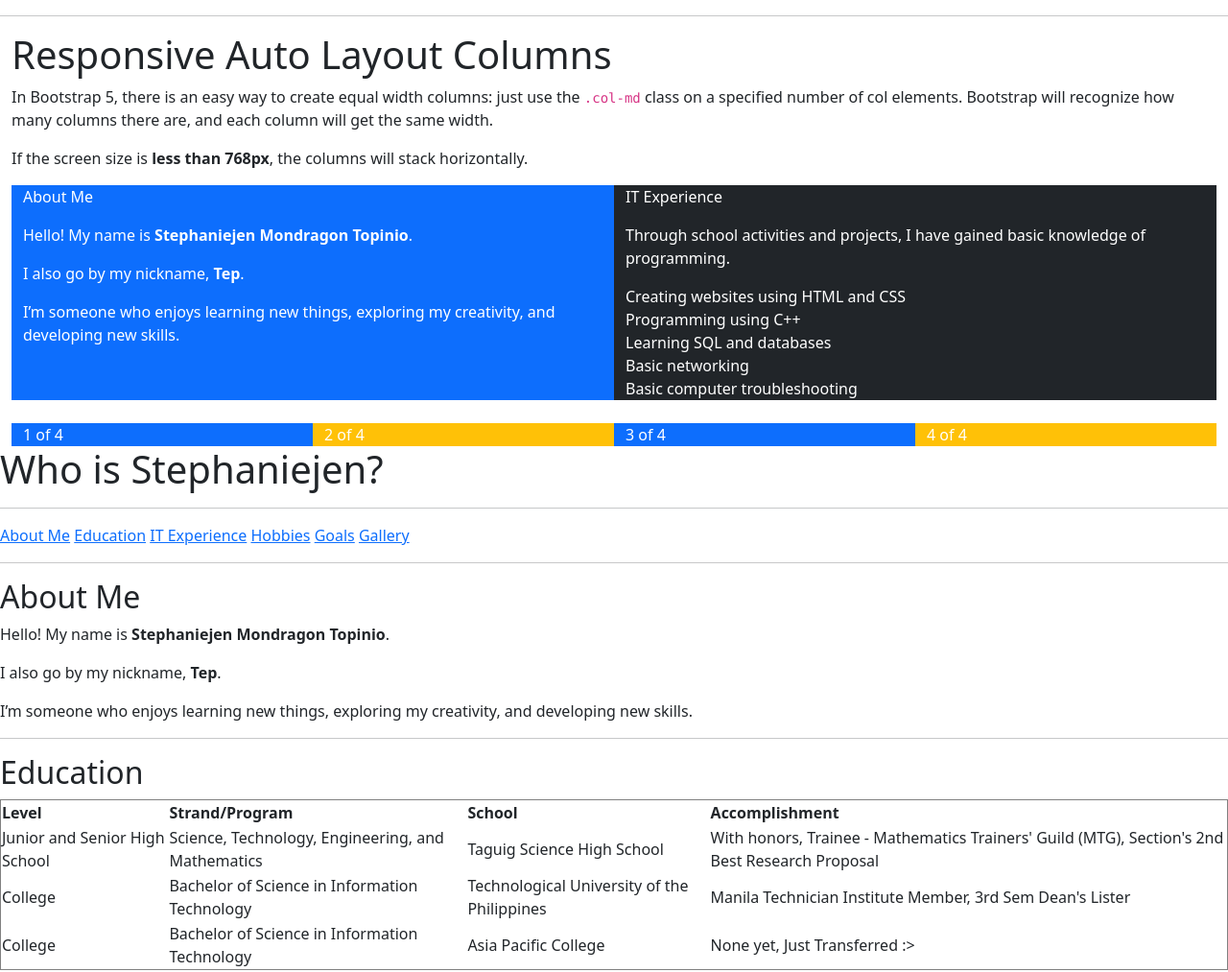
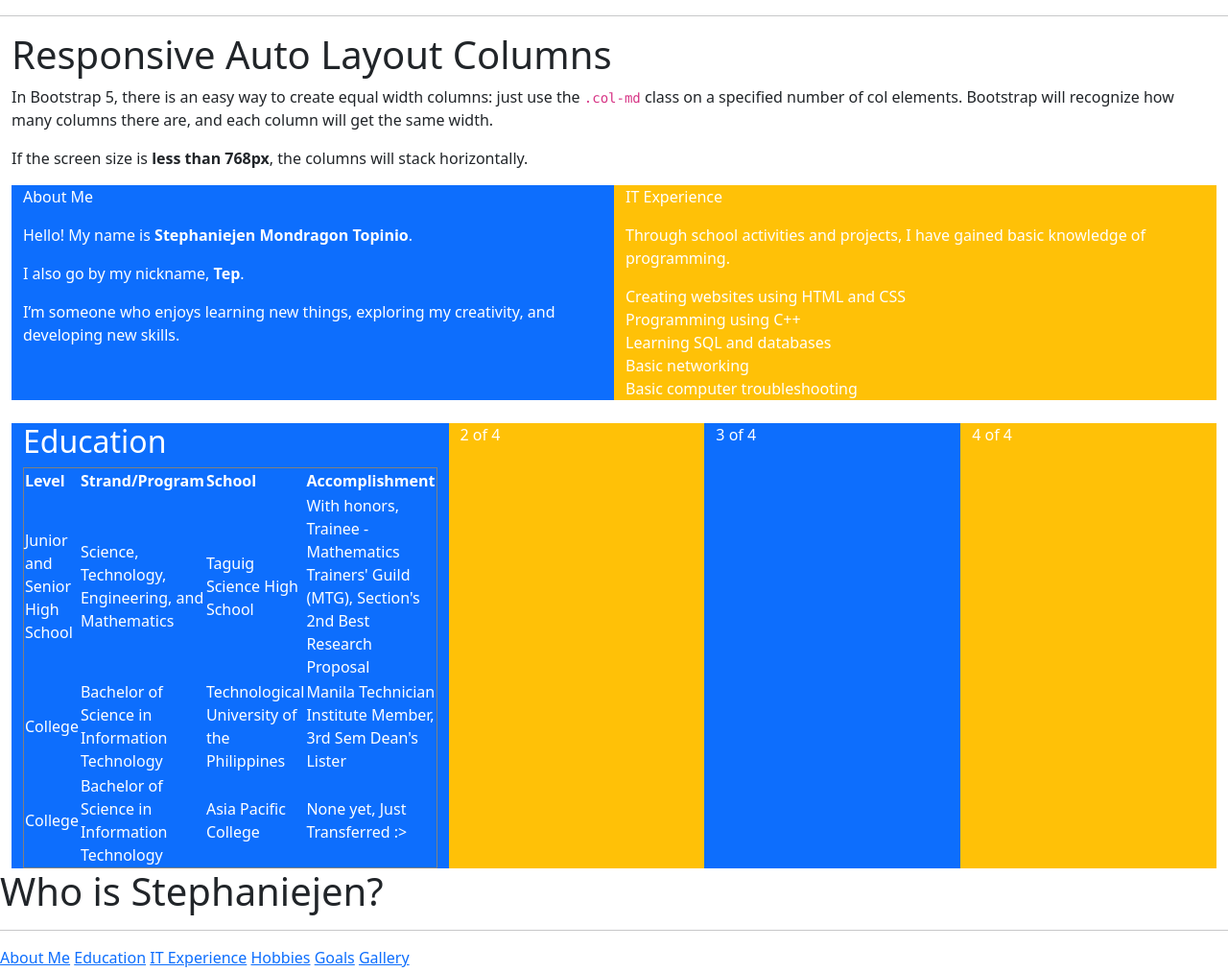
Before and after one commit to apcsmtopinio/webprog-CS251_IT253-html-lessons, a plain HTML site: page introduction/index.html in a window 1280 px wide. Shown: the top 1013 px of the page at 96% size. Drawn offline with nearby package versions, Linux system fonts and the light colour scheme.

Commit message:
added my table

```diff
--- a/introduction/index.html
+++ b/introduction/index.html
@@ -22,7 +22,7 @@
             <p>Hello! My name is <strong>Stephaniejen Mondragon Topinio</strong>.</p>
             <p>I also go by my nickname, <strong>Tep</strong>.</p>
             <p>I’m someone who enjoys learning new things, exploring my creativity, and developing new skills.</p></div>
-      <div class="col-md bg-dark text-white"><p>IT Experience</p>
+      <div class="col-md bg-warning text-white"><p>IT Experience</p>
             <p>Through school activities and projects,
             I have gained basic knowledge of programming.</p>
                 Creating websites using HTML and CSS<br>
@@ -36,7 +36,37 @@
 
   <div class="container-fluid">
     <div class="row">
-      <div class="col-md bg-primary text-white">1 of 4</div>
+      <div class="col-md bg-primary text-white"><h2>Education</h2>
+
+            <table border="1">
+                <tr>
+                    <th>Level</th>
+                    <th>Strand/Program</th>
+                    <th>School</th>
+                    <th>Accomplishment</th>
+                </tr>
+
+                <tr>
+                    <td>Junior and Senior High School</td>
+                    <td>Science, Technology, Engineering, and Mathematics</td>
+                    <td>Taguig Science High School</td>
+                    <td>With honors, Trainee - Mathematics Trainers' Guild (MTG), Section's 2nd Best Research Proposal</td>
+                </tr>
+
+                <tr>
+                    <td>College</td>
+                    <td>Bachelor of Science in Information Technology</td>
+                    <td>Technological University of the Philippines</td>
+                    <td>Manila Technician Institute Member, 3rd Sem Dean's Lister</td>
+                </tr>
+
+                <tr>
+                    <td>College</td>
+                    <td>Bachelor of Science in Information Technology</td>
+                    <td>Asia Pacific College</td>
+                    <td>None yet, Just Transferred :></td>
+                </tr>
+            </table></div>
       <div class="col-md bg-warning text-white">2 of 4</div>
       <div class="col-md bg-primary text-white">3 of 4</div>
       <div class="col-md bg-warning text-white">4 of 4</div>
```
